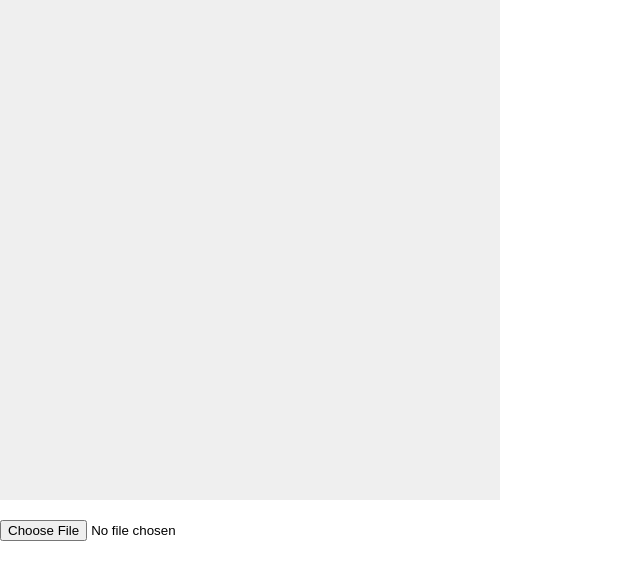
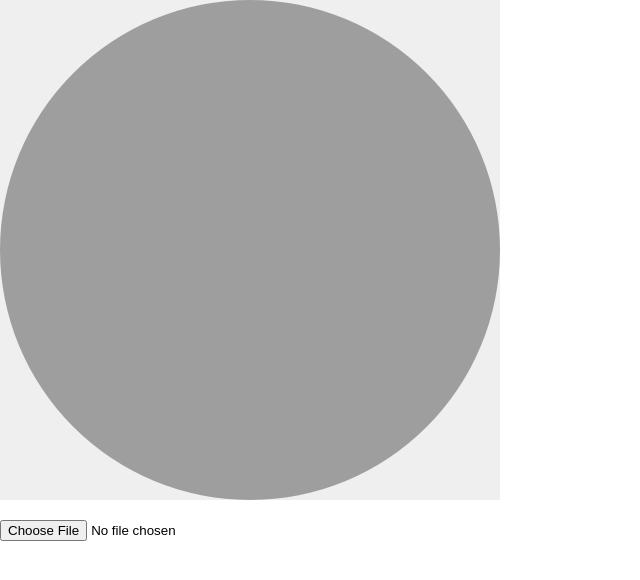
Before and after one commit to JackGit/circle-split, a website: page example/circle-split-demo.html in a window 1280 px wide. Shown: the whole page, without its empty margins (0-640 px from the left). Drawn offline with Linux system fonts and the light colour scheme.

Commit message:
update readme

```diff
--- a/example/circle-split-demo.html
+++ b/example/circle-split-demo.html
@@ -50,6 +50,7 @@
             size: 'auto',
             imageCenterType: 'contain'
         });
+        cs.setImage('http://ogm89ro58.bkt.clouddn.com/image/flower.jpeg');
     }
 
     init();
--- a/package.json
+++ b/package.json
@@ -1,6 +1,6 @@
 {
   "name": "circle-split",
-  "version": "0.1.5",
+  "version": "0.1.6",
   "description": "",
   "main": "./dist/circle-split.common.js",
   "scripts": {
```
